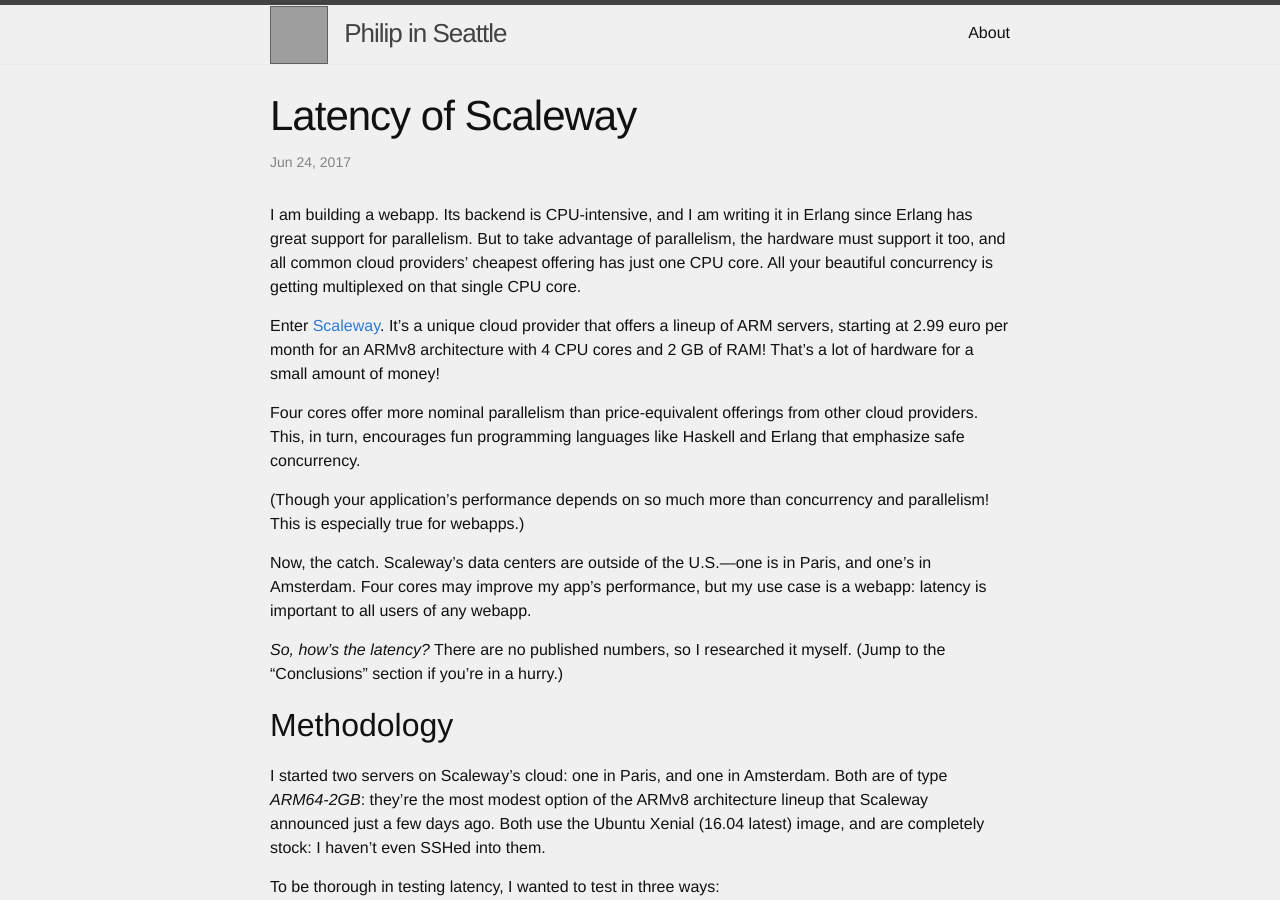
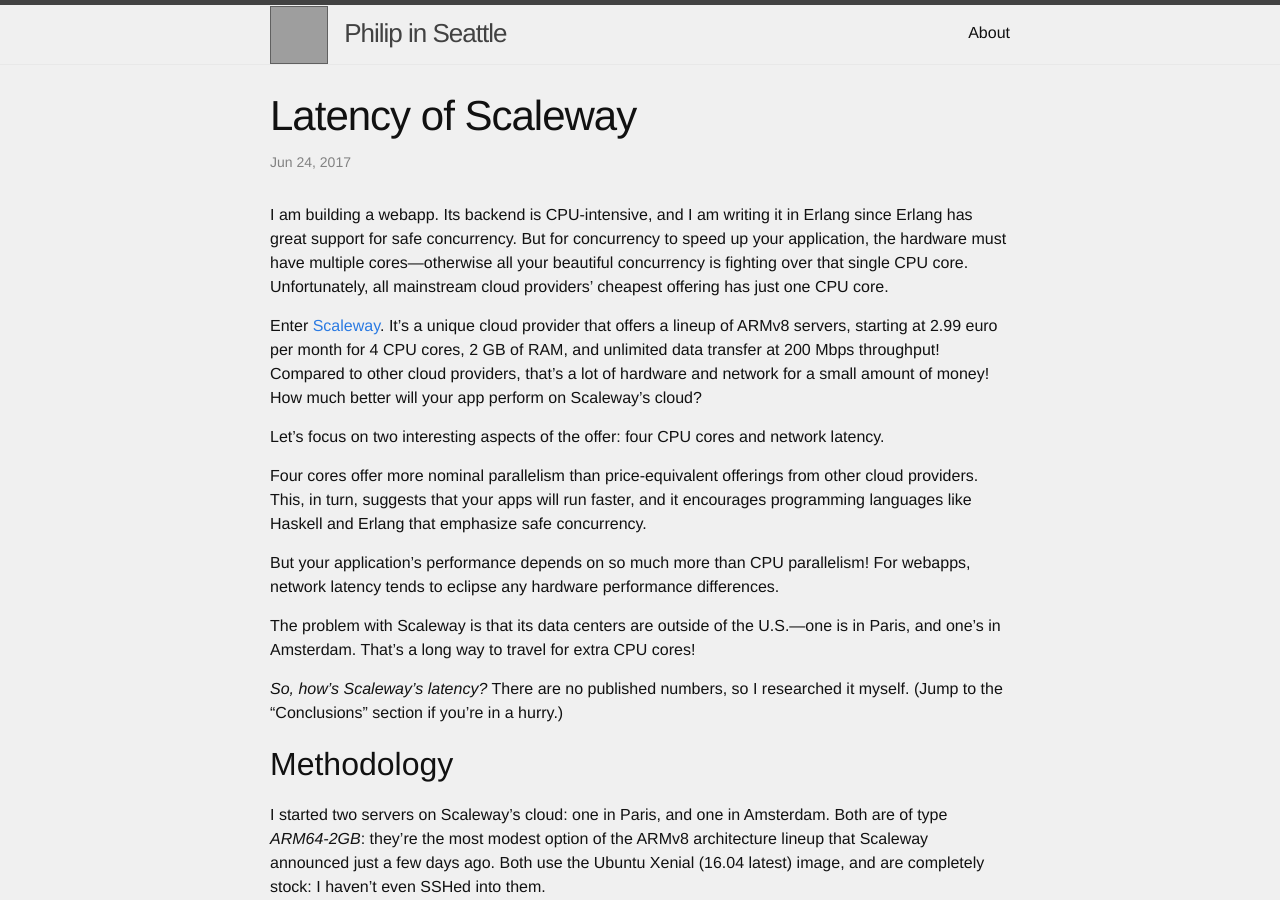
Before and after one commit to philipmw/philipmw.github.io, a Jekyll site: the page built from _posts/2017-06-24-latency-of-scaleway.md, in a window 1280 px wide and 900 px high. Built offline with Jekyll 4.4.1, drawn with Linux system fonts in a browser that asks for light colours; some of the changed text lies outside the part shown; grey boxes are pictures that could not be loaded.

Commit message:
Reword the intro

```diff
--- a/_posts/2017-06-24-latency-of-scaleway.md
+++ b/_posts/2017-06-24-latency-of-scaleway.md
@@ -4,23 +4,26 @@
 date:   2017-06-24 22:05:00
 ---
 I am building a webapp.
-Its backend is CPU-intensive, and I am writing it in Erlang since Erlang has great support for parallelism.
-But to take advantage of parallelism, the hardware must support it too, and all common cloud providers' cheapest offering has just one CPU core.
-All your beautiful concurrency is getting multiplexed on that single CPU core.
+Its backend is CPU-intensive, and I am writing it in Erlang since Erlang has great support for safe concurrency.
+But for concurrency to speed up your application, the hardware must have multiple cores---otherwise all your beautiful concurrency is fighting over that single CPU core.
+Unfortunately, all mainstream cloud providers' cheapest offering has just one CPU core.
 
-Enter [Scaleway](http://www.scaleway.com).  It's a unique cloud provider that offers a lineup of ARM servers, starting at 2.99 euro per month for an ARMv8 architecture with 4 CPU cores and 2 GB of RAM!
-That's a lot of hardware for a small amount of money!
+Enter [Scaleway](http://www.scaleway.com).  It's a unique cloud provider that offers a lineup of ARMv8 servers, starting at 2.99 euro per month for 4 CPU cores, 2 GB of RAM, and unlimited data transfer at 200 Mbps throughput!
+Compared to other cloud providers, that's a lot of hardware and network for a small amount of money!
+How much better will your app perform on Scaleway's cloud?
+
+Let's focus on two interesting aspects of the offer: four CPU cores and network latency.
 
 Four cores offer more nominal parallelism than price-equivalent offerings from other cloud providers.
-This, in turn, encourages fun programming languages like Haskell and Erlang that emphasize safe concurrency.
+This, in turn, suggests that your apps will run faster, and it encourages programming languages like Haskell and Erlang that emphasize safe concurrency.
 
-(Though your application's performance depends on so much more than concurrency and parallelism!  This is especially true for webapps.)
+But your application's performance depends on so much more than CPU parallelism!
+For webapps, network latency tends to eclipse any hardware performance differences.
 
-Now, the catch.
-Scaleway's data centers are outside of the U.S.---one is in Paris, and one's in Amsterdam.
-Four cores may improve my app's performance, but my use case is a webapp: latency is important to all users of any webapp.
+The problem with Scaleway is that its data centers are outside of the U.S.---one is in Paris, and one's in Amsterdam.
+That's a long way to travel for extra CPU cores!
 
-*So, how's the latency?*
+*So, how's Scaleway's latency?*
 There are no published numbers, so I researched it myself.
 (Jump to the "Conclusions" section if you're in a hurry.)
 
```
Also changed, not shown: other parts of _posts/2017-06-24-latency-of-scaleway.md (+3 -3 lines).
